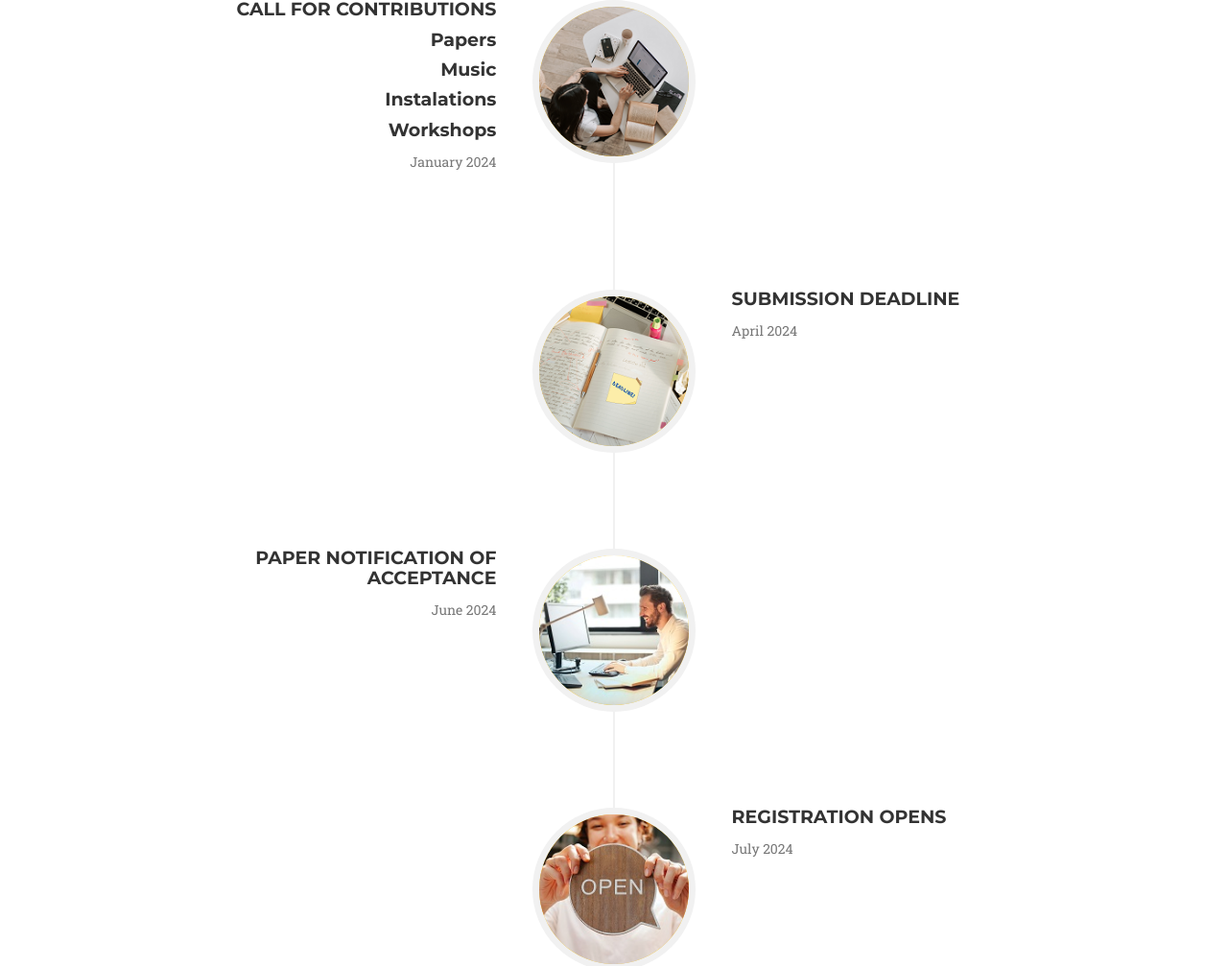
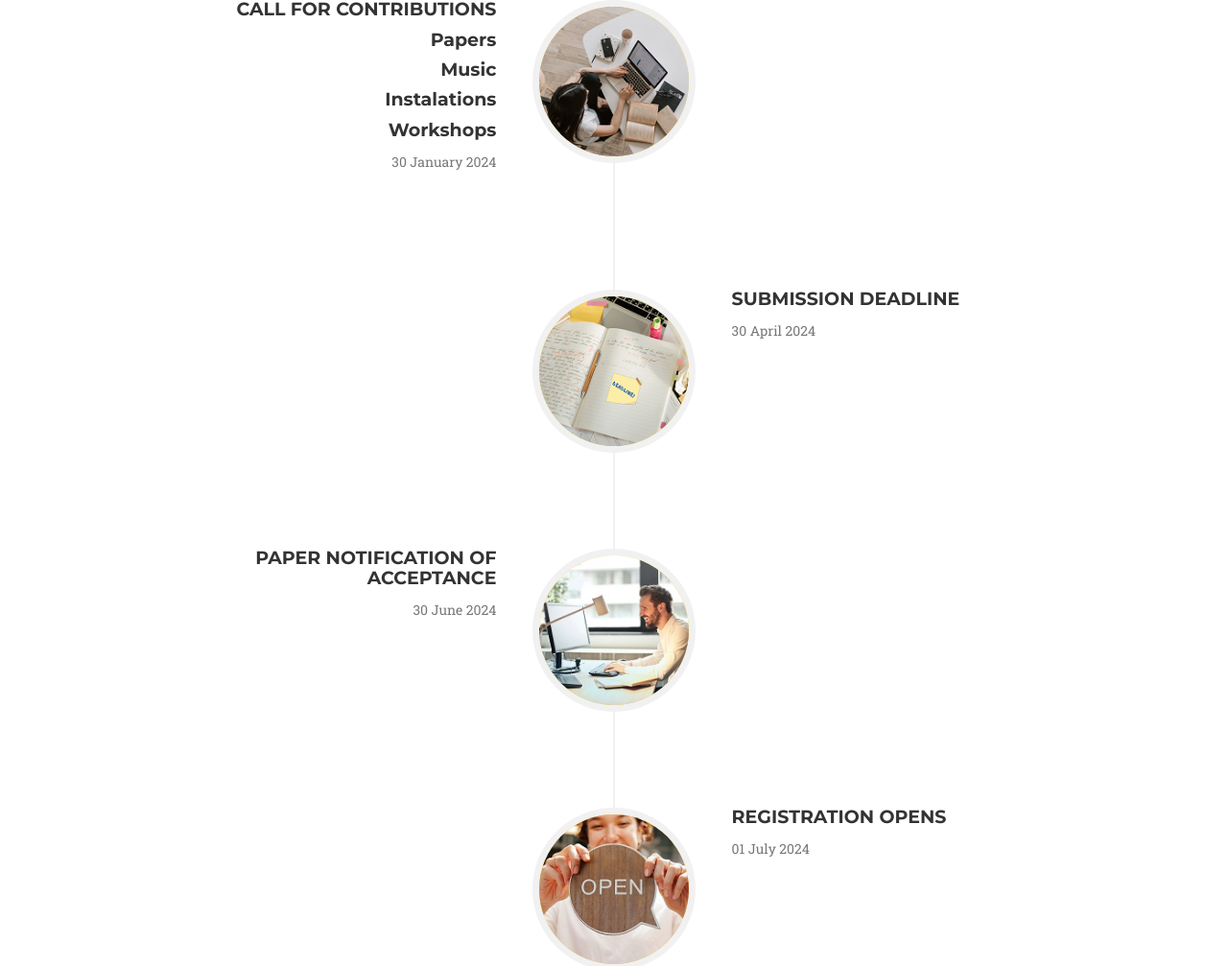
Before and after one commit to STOSonja/STOSonja.github.io, a Jekyll site: the page built from index.html, in a window 1280 px wide and 1400 px high, scrolled down 1606 px. Shown: the part 101-1108 px from the top of the window at 96% size. Built offline with Jekyll 4.4.1, drawn with Linux system fonts in a browser that asks for light colours; some web fonts are replaced.

Commit message:
dates update

```diff
--- a/_includes/dates.html
+++ b/_includes/dates.html
@@ -22,7 +22,7 @@
                                         <h4 class="subheading">Workshops</h4>
                                 </div>
                                 <div class="timeline-body">
-                                    <p class="text-muted">January 2024</p>
+                                    <p class="text-muted">30 January 2024</p>
                                 </div>
                             </div>
                         </li>
@@ -35,7 +35,7 @@
                                     <h4>Submission deadline</h4>
                                 </div>
                                 <div class="timeline-body">
-                                    <p class="text-muted">April 2024</p>
+                                    <p class="text-muted">30 April 2024</p>
                                 </div>
                             </div>
                         </li>
@@ -48,7 +48,7 @@
                                     <h4>Paper notification of acceptance</h4>
                                 </div>
                                 <div class="timeline-body">
-                                    <p class="text-muted">June 2024</p>
+                                    <p class="text-muted">30 June 2024</p>
                                 </div>
                             </div>
                         </li>
@@ -61,7 +61,7 @@
                                     <h4>Registration opens</h4>
                                 </div>
                                 <div class="timeline-body">
-                                    <p class="text-muted">July 2024</p>
+                                    <p class="text-muted">01 July 2024</p>
                                 </div>
                             </div>
                         </li>
```
